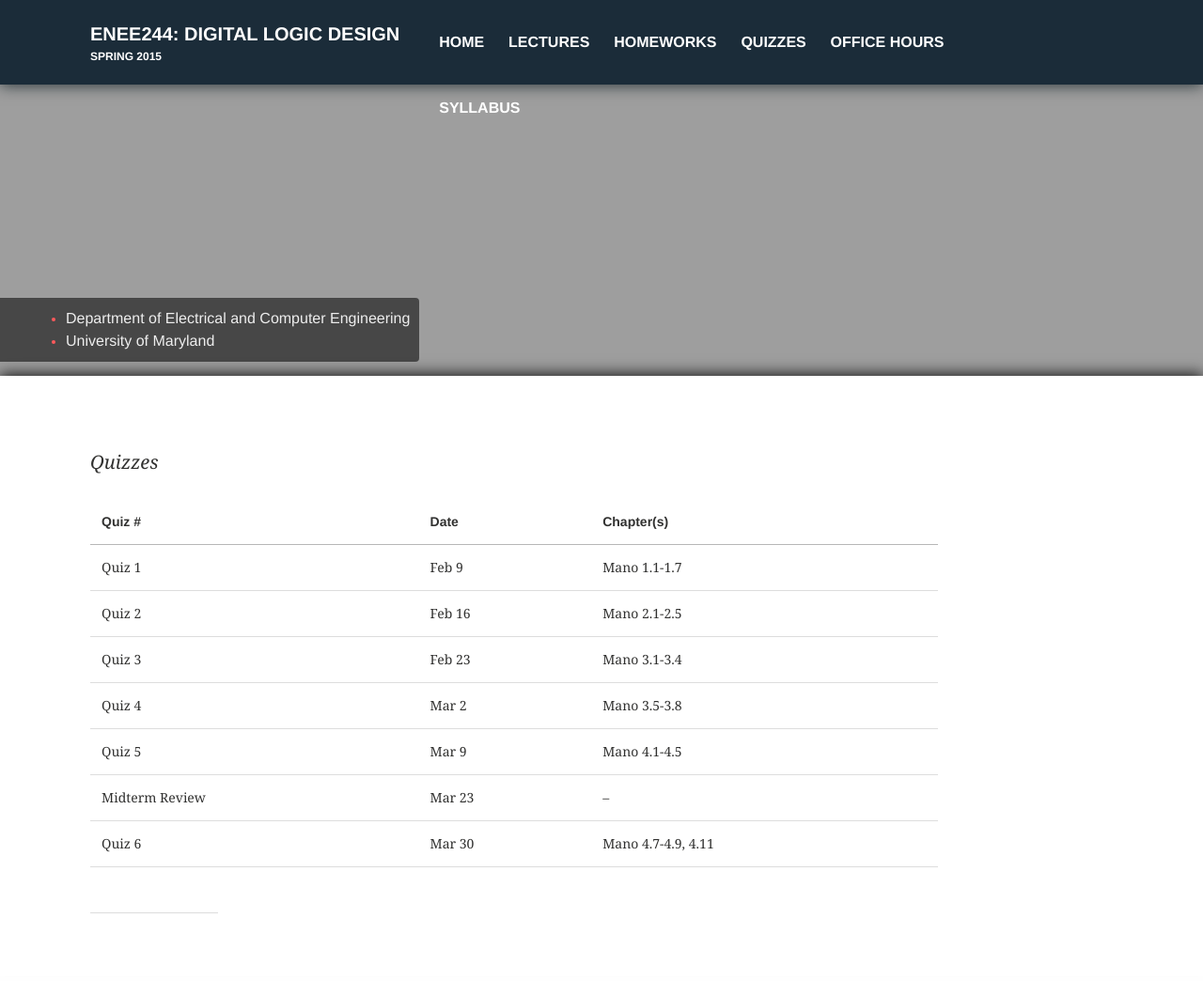
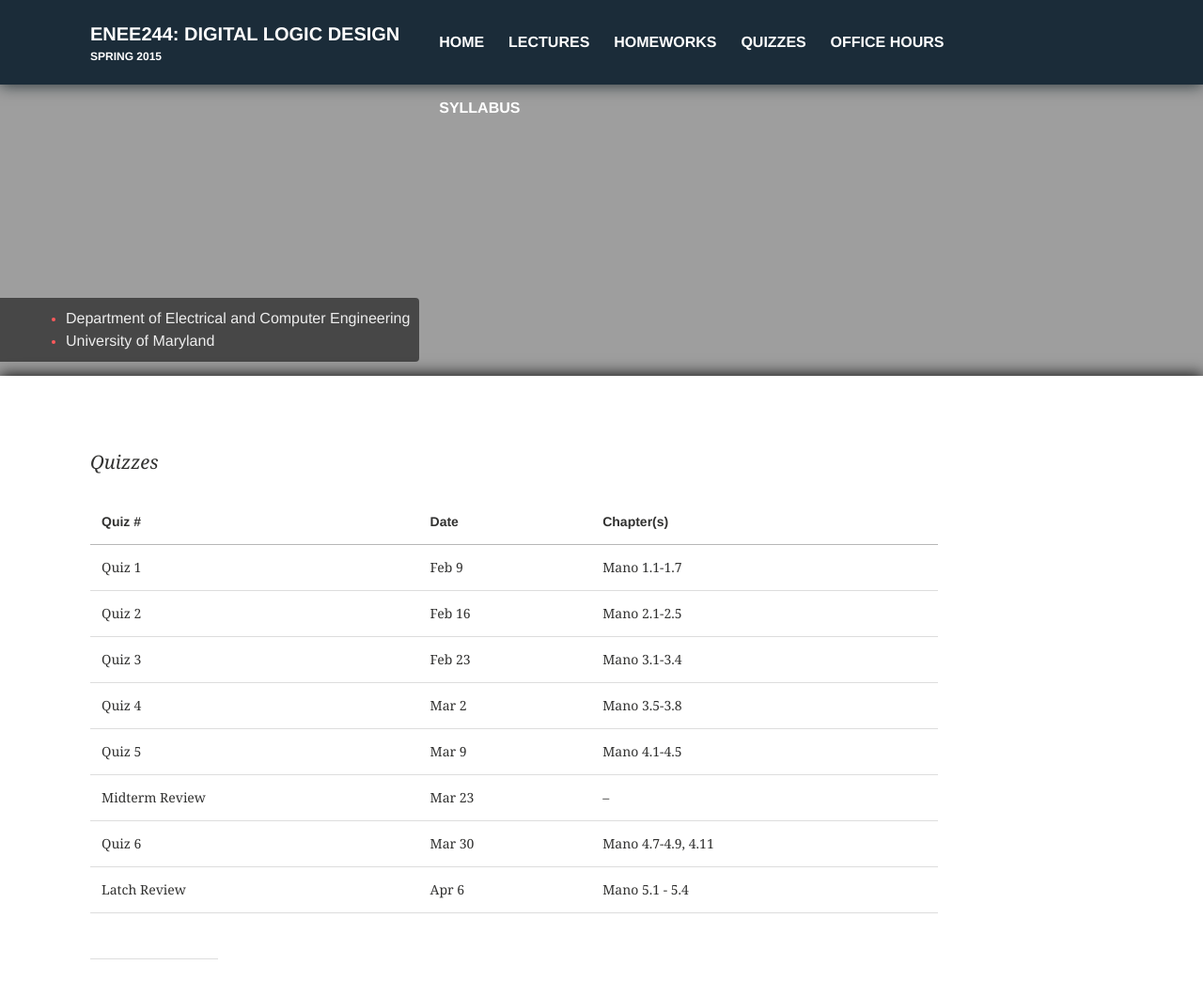
Before and after one commit to enee244/enee244.github.io, a Jekyll site: the page built from quizzes/index.md, in a window 1280 px wide and 1088 px high. Shown: the top 1060 px of the window at 94% size. Built offline with Jekyll 4.4.1, drawn with Linux system fonts in a browser that asks for light colours.

Commit message:
Added latch review

```diff
--- a/quizzes/index.md
+++ b/quizzes/index.md
@@ -18,3 +18,4 @@ Quiz 4     | Mar 2       | Mano 3.5-3.8
 Quiz 5     | Mar 9       | Mano 4.1-4.5
 Midterm Review | Mar 23  | --
 Quiz 6     | Mar 30      | Mano 4.7-4.9, 4.11
+Latch Review | Apr 6     | Mano 5.1 - 5.4
```
